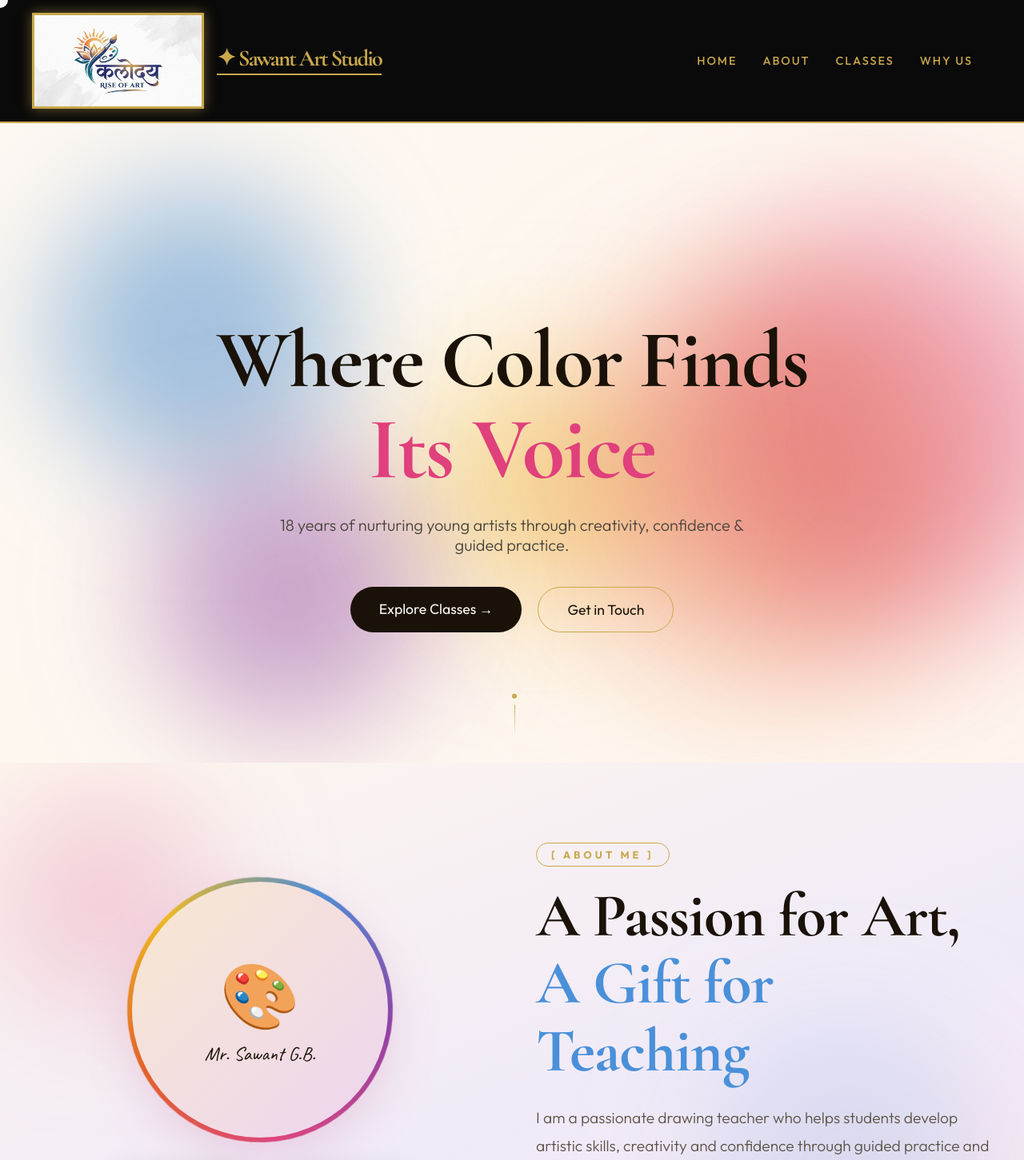
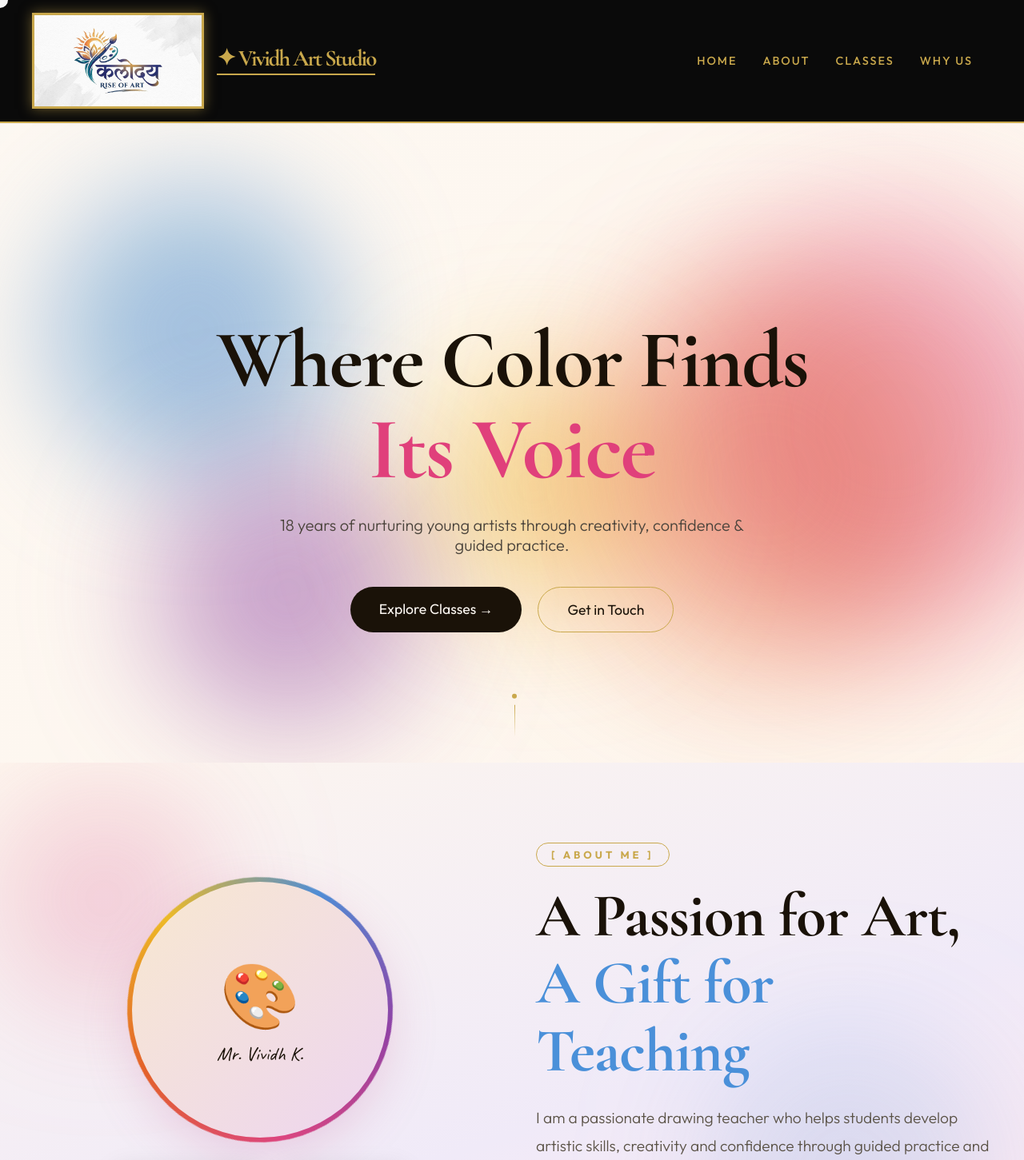
Before and after one commit to NeilBorikar/kaloDaya, a React (Create React App) app: page / in a window 1280 px wide. Shown: the top 1451 px of the page at 80% size. Built offline with nearby package versions, Linux system fonts and the light colour scheme.

Commit message:
Updated studio and artist names to Vividh for uniqueness and set up demo contact info

```diff
--- a/src/components/About.js
+++ b/src/components/About.js
@@ -36,7 +36,7 @@ const About = () => {
             <div className="photo-placeholder" style={{ textAlign: 'center' }}>
               <span style={{ fontSize: '80px' }}>🎨</span>
               <p style={{ fontFamily: 'Caveat', fontSize: '24px', color: 'var(--text-dark)', marginTop: '8px' }}>
-                Mr. Sawant G.B.
+                Mr. Vividh K.
               </p>
             </div>
           </div>
--- a/src/components/BasicInfo.js
+++ b/src/components/BasicInfo.js
@@ -4,9 +4,9 @@ function BasicInfo() {
   return (
     <div className="section">
       <h2>Basic Information</h2>
-      <p><strong>Name:</strong> Mr. Sawant G. B.</p>
+      <p><strong>Name:</strong> Mr. Vividh K.</p>
       <p><strong>Contact:</strong> 9819182593</p>
-      <p><strong>Email:</strong> gangadharsawant1986@gmail.com</p>
+      <p><strong>Email:</strong> hello@vividh-art.com</p>
       <p><strong>Address:</strong> -</p>
     </div>
   );
--- a/src/components/Contact.js
+++ b/src/components/Contact.js
@@ -35,7 +35,7 @@ const Contact = () => {
                 <div style={{ width: '56px', height: '56px', borderRadius: '50%', backgroundColor: 'rgba(255,255,255,0.08)', display: 'flex', alignItems: 'center', justifyContent: 'center' }}><FiMail size={26} color="var(--accent-pink)" /></div>
                 <div>
                   <p style={{ fontSize: '0.9rem', color: '#aaa', marginBottom: '4px', letterSpacing: '1px', textTransform: 'uppercase' }}>Email</p>
-                  <a href="mailto:gangadharsawant1986@gmail.com" style={{ fontSize: '1.2rem', textDecoration: 'none', color: 'white' }} onMouseEnter={handleMouseEnter} onMouseLeave={handleMouseLeave}>gangadharsawant1986@gmail.com</a>
+                  <a href="mailto:hello@vividh-art.com" style={{ fontSize: '1.2rem', textDecoration: 'none', color: 'white' }} onMouseEnter={handleMouseEnter} onMouseLeave={handleMouseLeave}>hello@vividh-art.com</a>
                 </div>
               </div>
               <div style={{ display: 'flex', alignItems: 'center', gap: '24px' }}>
--- a/src/components/Footer.js
+++ b/src/components/Footer.js
@@ -13,7 +13,7 @@ const Footer = () => {
       <div className="paint-blob blob-screen" style={{ width: '250px', height: '250px', backgroundColor: 'var(--accent-pink)', bottom: '20%', right: '10%', opacity: 0.15 }}></div>
 
       <div className="section-content" style={{ display: 'flex', flexDirection: 'column', alignItems: 'center', textAlign: 'center' }}>
-        <h2 style={{ fontSize: '3rem', color: 'var(--accent-gold)', marginBottom: '16px', fontFamily: '"Cormorant Garamond", serif' }}>✦ Sawant Art Studio</h2>
+        <h2 style={{ fontSize: '3rem', color: 'var(--accent-gold)', marginBottom: '16px', fontFamily: '"Cormorant Garamond", serif' }}>✦ Vividh Art Studio</h2>
         <p className="font-caveat" style={{ fontSize: '1.8rem', color: '#c0b8ad', marginBottom: '50px' }}>"Every child is an artist. Let's nurture that."</p>
 
         <div style={{ display: 'flex', gap: '40px', flexWrap: 'wrap', justifyContent: 'center', marginBottom: '60px' }}>
@@ -26,7 +26,7 @@ const Footer = () => {
 
         <div style={{ width: '100%', height: '1px', backgroundColor: 'rgba(255,255,255,0.1)', marginBottom: '40px' }}></div>
 
-        <p style={{ color: '#666', fontSize: '1rem' }}>© 2026 Sawant Art Studio · Made with <span role="img" aria-label="art">🎨</span></p>
+        <p style={{ color: '#666', fontSize: '1rem' }}>© 2026 Vividh Art Studio · Made with <span role="img" aria-label="art">🎨</span></p>
 
         <Link to="hero" smooth={true} duration={1000} style={{ marginTop: '30px' }}>
           <motion.div whileHover={{ scale: 1.1 }} style={{ width: '56px', height: '56px', border: '1px solid var(--accent-gold)', borderRadius: '50%', display: 'flex', alignItems: 'center', justifyContent: 'center', color: 'var(--accent-gold)', cursor: 'none', zIndex: 100 }} onMouseEnter={handleMouseEnter} onMouseLeave={handleMouseLeave}>
--- a/src/components/Navbar.js
+++ b/src/components/Navbar.js
@@ -29,7 +29,7 @@ const Navbar = () => {
         <Link to="hero" smooth={true} duration={800} onMouseEnter={handleMouseEnter} onMouseLeave={handleMouseLeave} style={{ cursor: 'none', zIndex: 50, position: 'relative', display: 'flex', alignItems: 'center', gap: '16px', marginLeft: '-24px' }}>
           <img src={logo} alt="Logo" style={{ height: '120px', width: 'auto', objectFit: 'contain', border: '3px solid #c9a84c', boxShadow: '0 0 15px rgba(201, 168, 76, 0.5)' }} />
           <h1 style={{ fontSize: '1.8rem', color: '#c9a84c' }}>
-            ✦ Sawant Art Studio
+            ✦ Vividh Art Studio
             <div style={{ height: '2px', width: '100%', backgroundColor: '#c9a84c', marginTop: '4px' }} />
           </h1>
         </Link>
--- a/src/pages/Home.js
+++ b/src/pages/Home.js
@@ -7,7 +7,7 @@ function Home() {
       <p>Unleash creativity with professional art guidance</p>
 
       <div className="card">
-        <h3>Mr. Sawant G. B.</h3>
+        <h3>Mr. Vividh K.</h3>
         <p>18+ years experience</p>
         <p>📞 9819182593</p>
       </div>
```
Also changed, not shown: 1 other file (tests, documents, lock files or other folders).
